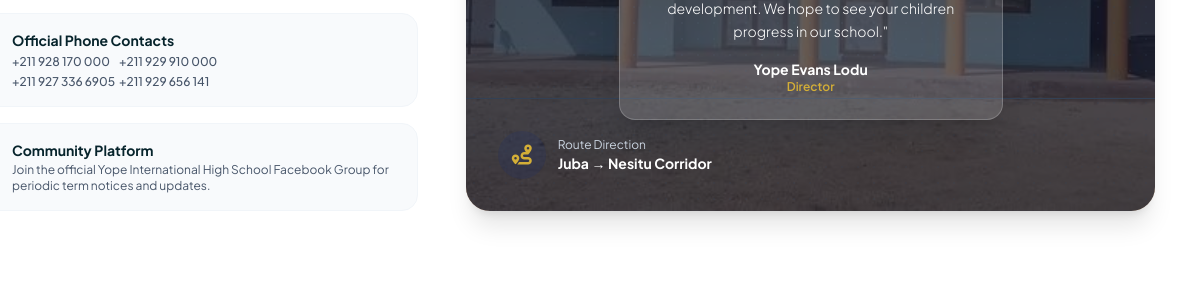
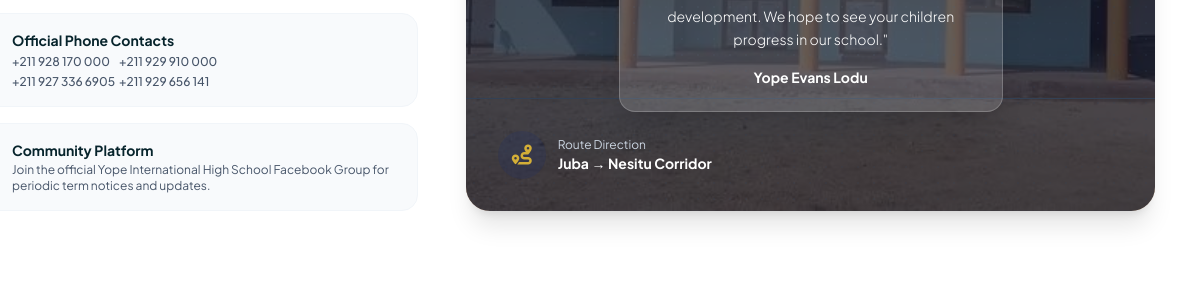
Before and after one commit to JAMEY755/School-website, a website: page index.html in a window 1280 px wide. Shown: the part 5199-5488 px from the top of the page, 93-1280 px from the left. Drawn offline with nearby package versions, Linux system fonts and the light colour scheme.

Commit message:
Minor adjustments

```diff
--- a/index.html
+++ b/index.html
@@ -1004,7 +1004,7 @@
                                     </p>
 
                                     <p class="text-white font-bold text-sm transition-colors duration-300 hover:text-brand-gold">Yope Evans Lodu</p>
-                                    <p class="text-brand-gold text-xs font-semibold">Director</p>
+
 
 
                                 </div>
```
